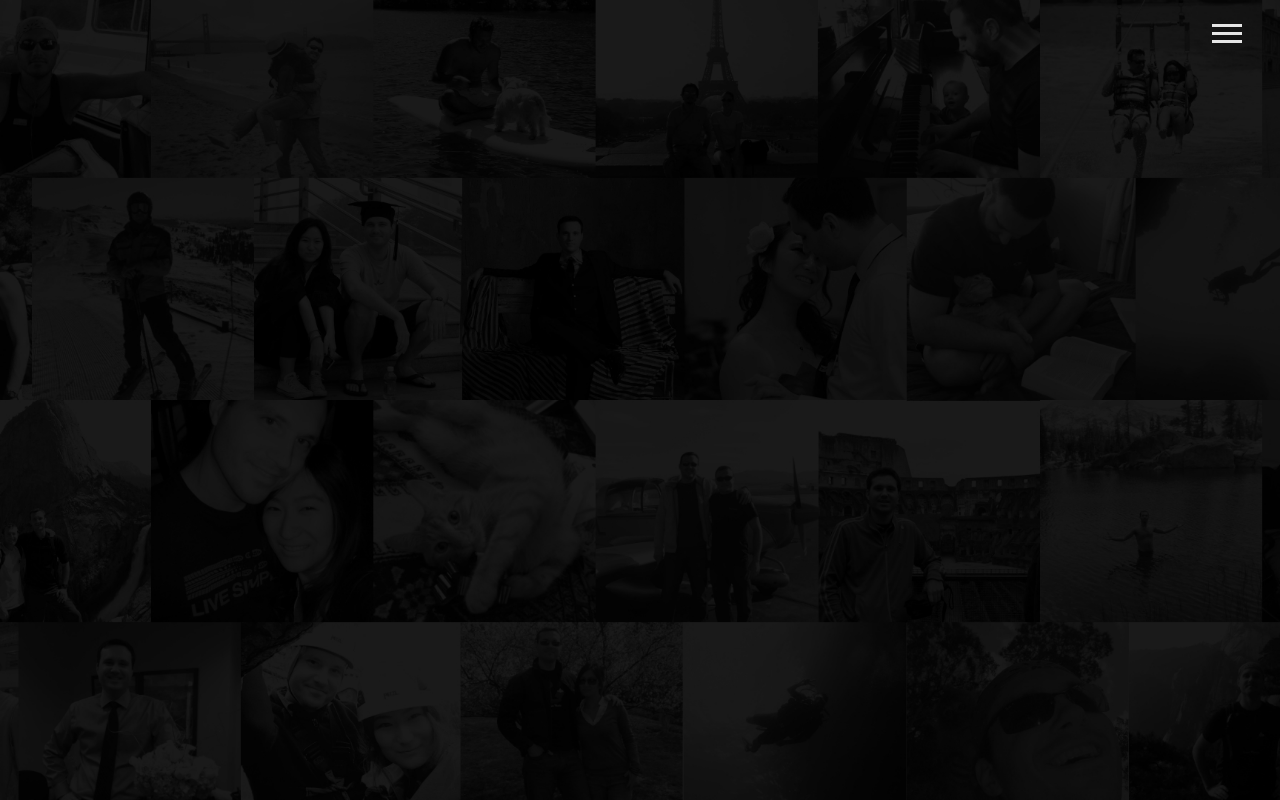
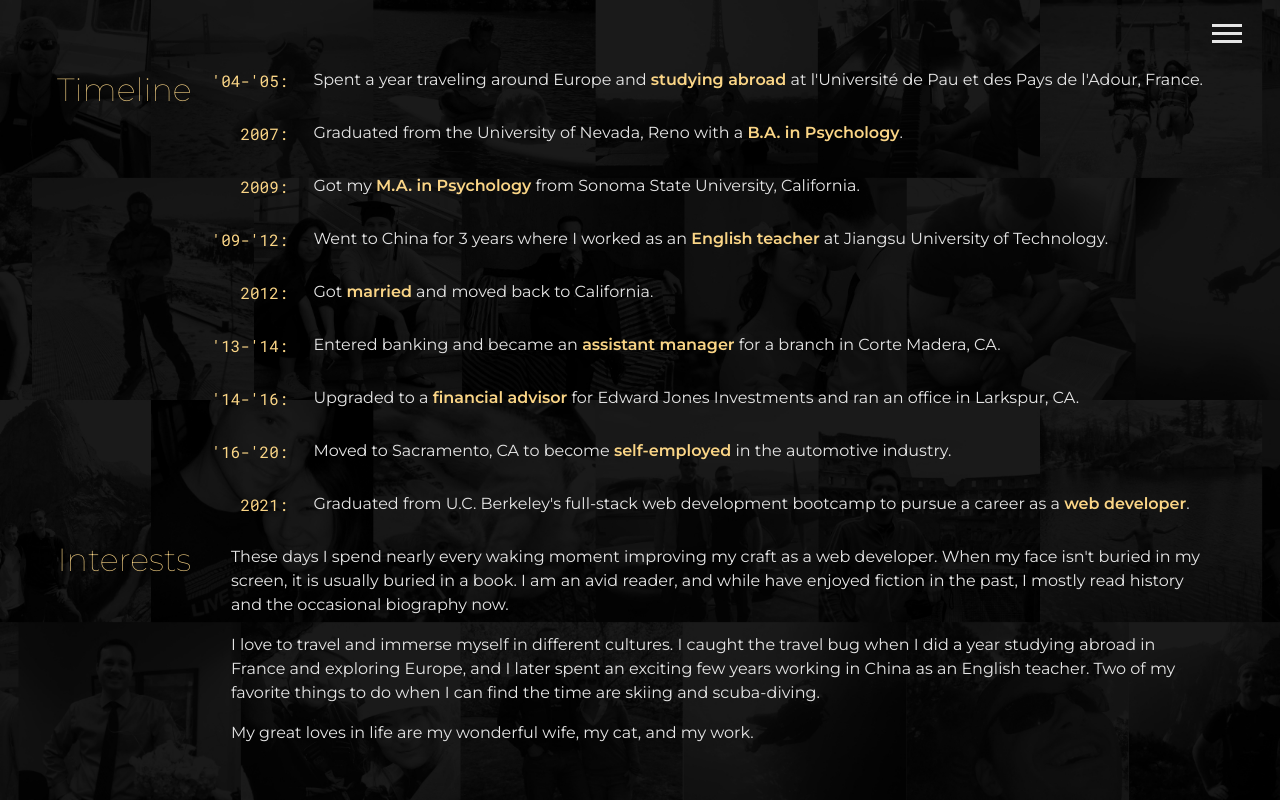
Before and after one commit to jordankelly12/my-website, a website: page dist/life.html in a window 1280 px wide. Drawn offline with Linux system fonts and the light colour scheme.

Commit message:
write life page

```diff
--- a/scss/main.scss
+++ b/scss/main.scss
@@ -19,19 +19,15 @@ body {
 }
 
 // Headings
-h1,
-h2,
-h3,
-h4,
-h5 {
-  margin: 0;
-  font-weight: 400;
+h1, h4 {
   &.lg-heading {
+    margin: 0;
     font-size: 5em;
     font-family: 'Kanit', sans-serif;
     color: $secondary-color;
   }
   &.sm-heading {
+    margin: 0;
     font-size: 2em;
     font-weight: 200;
   }
@@ -83,6 +79,49 @@ main {
     height: 100vh;
     background: $collage-image no-repeat center;
     background-size: cover;
+    padding: 3%;
+    display: grid;
+    grid-template-rows: 65% 35%;
+    h3 {
+      font-size: 2em;
+      text-align: center;
+      font-weight: 100;
+      color: $secondary-color;
+    }
+    section {
+      &#timeline {
+        display: grid;
+        grid-template-columns: 1fr 6fr;
+        ul {
+          list-style-type: none;
+          padding: 0;
+          li {
+            display: grid;
+            grid-template-columns: 10% 90%;
+            .time {
+              font-family: 'Roboto Mono', monospace;
+              color: $secondary-color;
+              text-align: end;
+              padding-right: 25px;
+            }
+          }
+          strong {
+            color: $secondary-color;
+          }
+        }
+      }
+      &#interests {
+        display: grid;
+        grid-template-columns: 1fr 6fr;
+        div {
+          padding: 2%;
+        }
+        p {
+          line-height: 1.5;
+          padding-right: 2%;
+        }
+      }
+    }
   }
 }
 
@@ -103,12 +142,11 @@ footer {
         color: $primary-color;
       }
     }
-  }
-
-  .home-link {
-    font-family: 'Roboto Mono', monospace;
-    font-weight: 400;
-    font-size: 2.3rem;
-    color: $primary-color;
+    .home-link {
+      font-family: 'Roboto Mono', monospace;
+      font-weight: 400;
+      font-size: 2.3rem;
+      color: $primary-color;
+    }
   }
 }
```
Also changed, not shown: dist/contact.html, dist/css/main.css, dist/index.html, dist/life.html.
